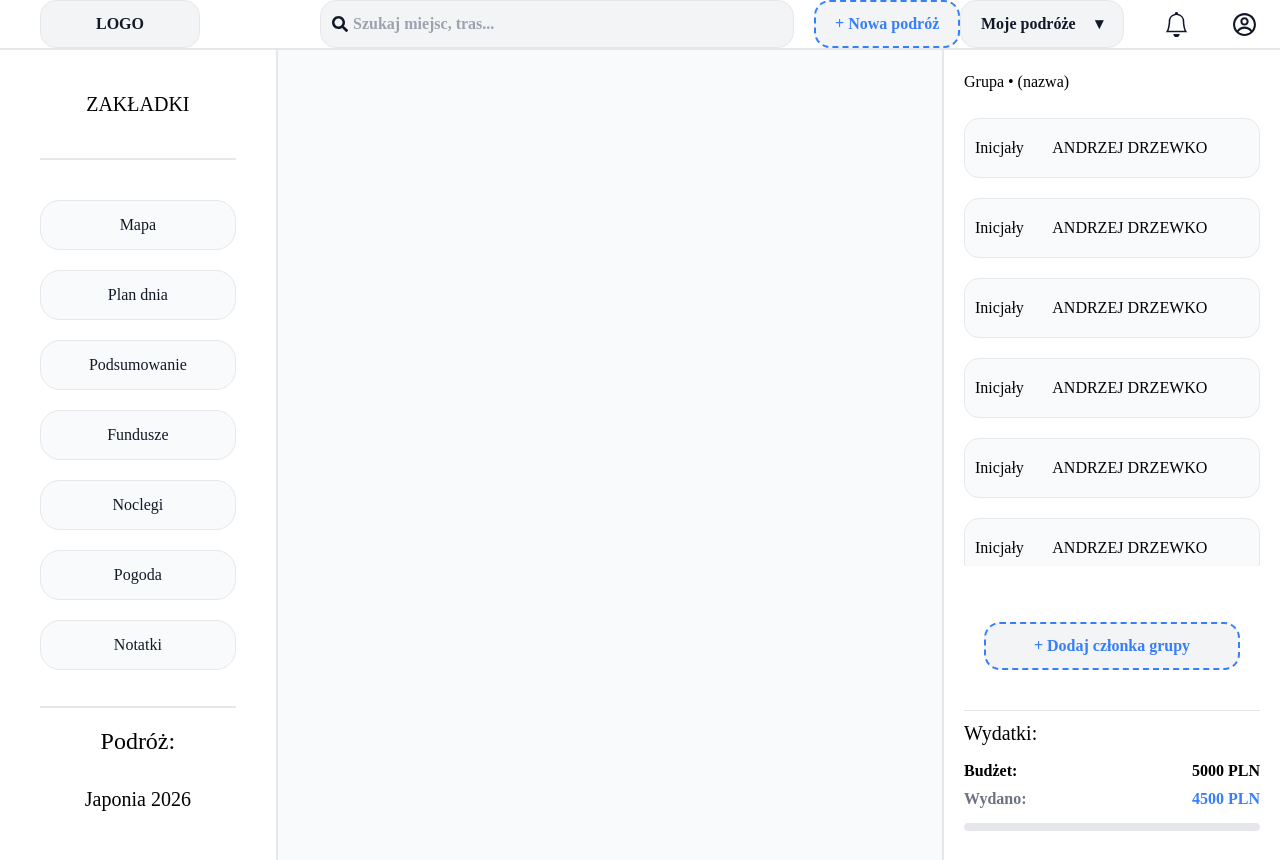
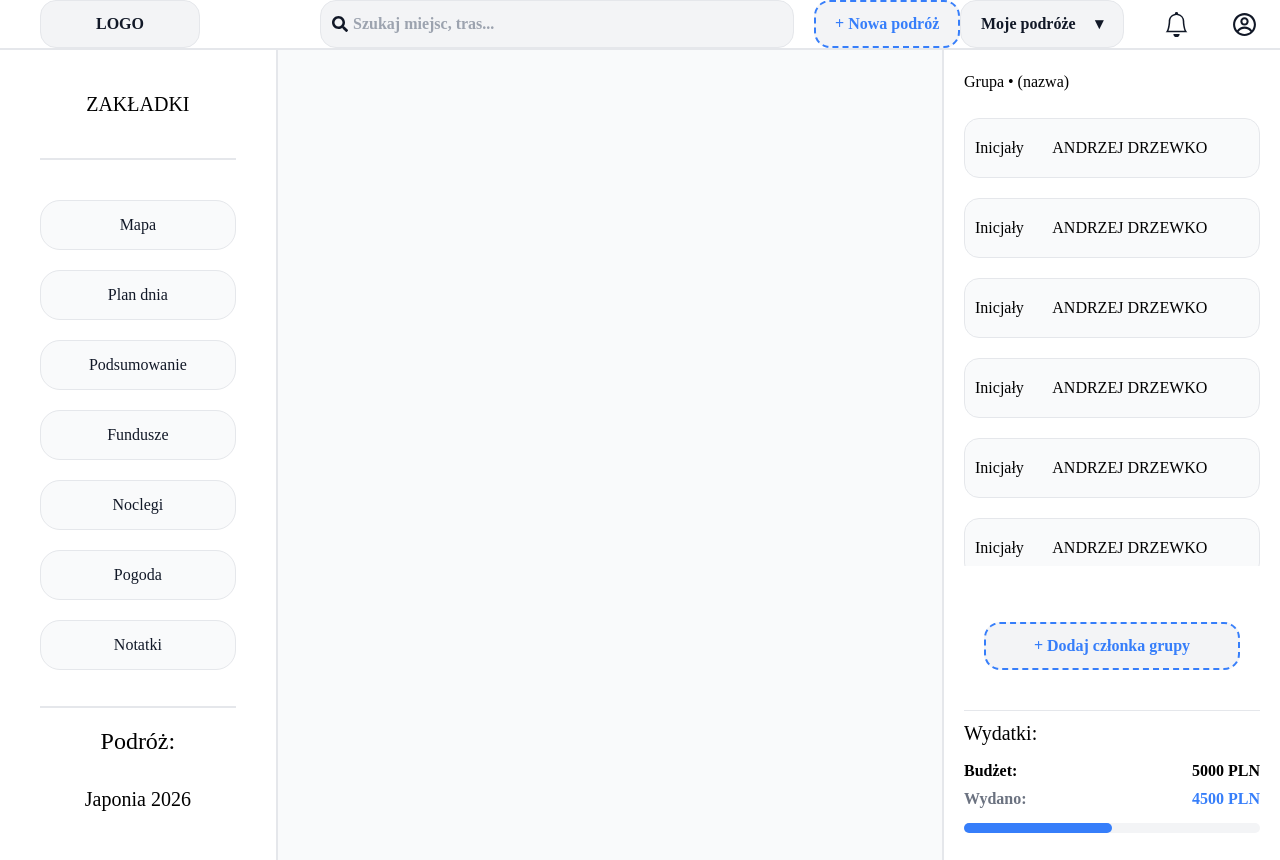
Before and after one commit to Planner-Project-DM/Planner-frontend, a React (Vite) app: page / in a window 1280 px wide. Built offline with nearby package versions, Linux system fonts and the light colour scheme; a web font is replaced by a local one.

Commit message:
Added: - My trips popup window - Progress bar in spendings

```diff
--- a/package.json
+++ b/package.json
@@ -10,6 +10,9 @@
     "preview": "vite preview"
   },
   "dependencies": {
+    "@emotion/react": "^11.14.0",
+    "@emotion/styled": "^11.14.1",
+    "@mui/material": "^9.2.0",
     "axios": "^1.18.1",
     "react": "^19.2.7",
     "react-dom": "^19.2.7",
--- a/src/App.jsx
+++ b/src/App.jsx
@@ -2,6 +2,7 @@ import { useState } from 'react';
 import { BrowserRouter, Routes, Route, Navigate } from 'react-router-dom';
 import LoginScreen from "./pages/loginScreen.jsx";
 import RegisterScreen from "./pages/RegisterScreen.jsx";
+
 import Dashboard from "./pages/Dashboard.jsx";
 // function isTokenValid() {
 //     const token = localStorage.getItem('userToken') || sessionStorage.getItem('userToken');
--- a/src/components/Navbar.jsx
+++ b/src/components/Navbar.jsx
@@ -2,13 +2,14 @@ import {useState, useEffect} from 'react';
 import { CgProfile } from "react-icons/cg";
 import { BsBell } from "react-icons/bs";
 import { FaSearch } from "react-icons/fa";
-export default function Navbar(){
 
+export default function Navbar({showTrips}){
 
     return(
         <main className={"flex h-full items-center  bg-bg-card w-full  font-bold text-text-main "}>
             <div className={"w-3/12"}>
-                <div className={"bg-bg-input flex items-center h-12 ml-10 w-1/2 max-w-72 rounded-2xl p-5 justify-center border border-b-border-col"}>
+                <div className={"bg-bg-input flex items-center h-12 ml-10 w-1/2 max-w-72 rounded-2xl " +
+                    "p-5 justify-center border border-b-border-col"}>
                     <p>LOGO</p>
                 </div>
             </div>
@@ -16,16 +17,19 @@ export default function Navbar(){
             <div className={"flex  justify-center w-1/2 gap-5"}>
                 <div className="relative w-144">
                     <FaSearch className="absolute left-3 top-1/2 -translate-y-1/2" />
-                    <input className={"pl-8 bg-bg-input flex items-center h-12 w-full rounded-2xl p-5 border border-b-border-col"} placeholder="Szukaj miejsc, tras..." />
+                    <input className={"pl-8 bg-bg-input flex items-center h-12 w-full rounded-2xl " +
+                        "p-5 border border-b-border-col"} placeholder="Szukaj miejsc, tras..." />
                 </div>
-                <button className={"border-2 h-12 border-accent border-dashed text-accent bg-bg-input rounded-2xl w-44 hover:text-bg-input hover:bg-accent "}>
+                <button className={"border-2 h-12 border-accent border-dashed text-accent bg-bg-input " +
+                    "rounded-2xl w-44 hover:text-bg-input hover:bg-accent "}>
                     <p> + Nowa podróż</p>
                 </button>
             </div>
 
             <div className={"ml-auto flex items-center justify-center w-3/12 gap-10"}>
                     <button className={"w-52"}>
-                        <div className={"bg-bg-input flex items-center h-12 w-full rounded-2xl p-5 justify-between border border-b-border-col"}>
+                        <div onClick={showTrips}  className={"bg-bg-input flex items-center h-12 w-full rounded-2xl " +
+                            "p-5 justify-between border border-b-border-col hover:bg-bg-main"}>
                             <p>Moje podróże</p><p>▾</p>
                         </div>
                     </button>
--- a/src/components/SocialBar.jsx
+++ b/src/components/SocialBar.jsx
@@ -1,5 +1,5 @@
 import {useState, useEffect} from 'react';
-
+import LinearProgress from '@mui/material/LinearProgress';
 export default function TripNavbar() {
 
     return (
@@ -10,26 +10,23 @@ export default function TripNavbar() {
                 </div>
                 <div className="flex-1 overflow-y-scroll max-h-114 [&::-webkit-scrollbar]:hidden">
                     <ul id="groupList" className="flex flex-col gap-5">
-                        <li><p>Inicjały</p> ANDRZEJ DRZEWKO</li>
-                        <li><p>Inicjały</p> ANDRZEJ DRZEWKO</li>
-                        <li><p>Inicjały</p> ANDRZEJ DRZEWKO</li>
-                        <li><p>Inicjały</p> ANDRZEJ DRZEWKO</li>
-                        <li><p>Inicjały</p> ANDRZEJ DRZEWKO</li>
-                        <li><p>Inicjały</p> ANDRZEJ DRZEWKO</li>
-                        <li><p>Inicjały</p> ANDRZEJ DRZEWKO</li>
-                        <li><p>Inicjały</p> ANDRZEJ DRZEWKO</li>
-                        <li><p>Inicjały</p> ANDRZEJ DRZEWKO</li>
-                        <li><p>Inicjały</p> ANDRZEJ DRZEWKO</li>
-                        <li><p>Inicjały</p> ANDRZEJ DRZEWKO</li>
-                        <li><p>Inicjały</p> ANDRZEJ DRZEWKO</li>
-                        <li><p>Inicjały</p> ANDRZEJ DRZEWKO</li>
-                        <li><p>Inicjały</p> ANDRZEJ DRZEWKO</li>
-                        <li><p>Inicjały</p> ANDRZEJ DRZEWKO</li>
-                        <li><p>Inicjały</p> ANDRZEJ DRZEWKO</li>
-                        <li><p>Inicjały</p> ANDRZEJ DRZEWKO</li>
-                        <li><p>Inicjały</p> ANDRZEJ DRZEWKO</li>
-                        <li><p>Inicjały</p> ANDRZEJ DRZEWKO</li>
-                        <li><p>Inicjały</p> ANDRZEJ DRZEWKO</li>
+                        <li>Inicjały <p>ANDRZEJ DRZEWKO</p></li>
+                        <li>Inicjały <p>ANDRZEJ DRZEWKO</p></li>
+                        <li>Inicjały <p>ANDRZEJ DRZEWKO</p></li>
+                        <li>Inicjały <p>ANDRZEJ DRZEWKO</p></li>
+                        <li>Inicjały <p>ANDRZEJ DRZEWKO</p></li>
+                        <li>Inicjały <p>ANDRZEJ DRZEWKO</p></li>
+                        <li>Inicjały <p>ANDRZEJ DRZEWKO</p></li>
+                        <li>Inicjały <p>ANDRZEJ DRZEWKO</p></li>
+                        <li>Inicjały <p>ANDRZEJ DRZEWKO</p></li>
+                        <li>Inicjały <p>ANDRZEJ DRZEWKO</p></li>
+                        <li>Inicjały <p>ANDRZEJ DRZEWKO</p></li>
+                        <li>Inicjały <p>ANDRZEJ DRZEWKO</p></li>
+                        <li>Inicjały <p>ANDRZEJ DRZEWKO</p></li>
+                        <li>Inicjały <p>ANDRZEJ DRZEWKO</p></li>
+                        <li>Inicjały <p>ANDRZEJ DRZEWKO</p></li>
+                        <li>Inicjały <p>ANDRZEJ DRZEWKO</p></li>
+
                     </ul>
                 </div>
                 <div className="p-5 flex justify-center items-center h-24 pt-20">
@@ -51,7 +48,12 @@ export default function TripNavbar() {
                         <p className={"text-accent font-bold"}>4500 PLN</p>
                     </div>
                 </div>
-                <hr className={"border-4 rounded"}/>
+                <LinearProgress variant="determinate" value={50}
+                sx={{height: 10, borderRadius: 4, backgroundColor: 'var(--bg-input)',
+                    '& .MuiLinearProgress-bar': {
+                        backgroundColor: '#367EFA',
+                        borderRadius: 4,
+                    }}}/>
             </div>
         </main>
     )
--- a/src/index.css
+++ b/src/index.css
@@ -75,3 +75,28 @@ img {
     padding-left: 10px;
     gap: 10%;
 }
+#tripsList {
+    display: flex;
+    flex-direction: column;
+    gap: 10px;
+    overflow-y: scroll;
+    max-height: 500px;
+    scrollbar-width: none;
+}
+
+#tripsList li {
+    display: flex;
+    flex-direction: column;
+    align-items: start;
+    background: var(--bg-main);
+    border: 1px solid var(--border);
+    color: var(--text-main);
+    min-height: 70px;
+    max-height: 70px;
+    border-radius: 20px;
+    padding: 5px;
+}
+#tripsList li:hover {
+    background: var(--bg-input);
+    cursor: pointer;
+}
--- a/src/pages/Dashboard.jsx
+++ b/src/pages/Dashboard.jsx
@@ -2,20 +2,44 @@ import Navbar from "../components/Navbar.jsx";
 import TripNavbar from "../components/TripNavbar.jsx";
 import MainBar from "../components/MainBar.jsx";
 import SocialBar from "../components/SocialBar.jsx"
+import {useState} from "react";
 
 export default function Dashboard(){
+    const [myTrips, setMyTrips] = useState(false);
+
+    function showTrips (){
+        setMyTrips(!myTrips);
+    }
+
     return (
         <div className={"h-screen flex flex-col bg-bg-main font-playpen"}>
             <header className={"h-24 max-h-28 border-b-2 border-b-border-col"}>
-                <Navbar />
+                <Navbar showTrips={showTrips}/>
             </header>
-            <main className={"flex-1 flex flex-row"}>
+            <main className={"flex-1 flex flex-row relative"}>
                 <aside className={"w-5/12 border-r-2 border-b-border-col"}>
                     <TripNavbar />
                 </aside >
                 <div id="mainWindow" className={"w-full"} >
                     <MainBar />
                 </div>
+                {myTrips && (
+                    <div className="bg-bg-card border-2 border-border-col border-t-0 text-white rounded-xl absolute text-center w-114 min-h-114 right-48">
+                        <div className={"w-full text-text-main flex justify-around h-12 items-center font-bold mt-2 mb-2"}>
+                            <button className={"h-10 w-36 bg-accent rounded-xl text-white hover:bg-accent-hover border border-accent-hover "}>Aktywne</button>
+                            <button className={"h-10 w-36 rounded-xl text-text-secondary bg-bg-main hover:bg-bg-input border border-border-col"}>Zakończone</button>
+                        </div>
+                        <hr className={""}/>
+                        <div className={"text-text-main"}>
+                            <ul id={"tripsList"} className={"p-5"}>
+                                <li>
+                                    <div>Nazwa tripa</div>
+                                    <div>[DataPocz.] - [DataKonc.]</div>
+                                </li>
+                            </ul>
+                        </div>
+                    </div>
+                )}
                 <aside className={"w-5/12 border-l-2 border-b-border-col"}>
                     <SocialBar />
                 </aside>
--- a/tailwind.config.js
+++ b/tailwind.config.js
@@ -30,6 +30,15 @@ export default {
         '192': '48rem',
         '208': '52rem',
       },
+      minHeight: {
+        '114': '28rem',
+        '128': '32rem',
+        '144': '36rem',
+        '160': '40rem',
+        '176': '44rem',
+        '192': '48rem',
+        '208': '52rem',
+      },
       maxHeight: {
         '114': '28rem',
         '128': '32rem',
@@ -40,6 +49,7 @@ export default {
         '208': '52rem',
       },
       width: {
+        '114': '28rem',
         '128': '32rem',
         '144': '36rem',
         '160': '40rem',
```
Also changed, not shown: 1 other file (tests, documents, lock files or other folders).
